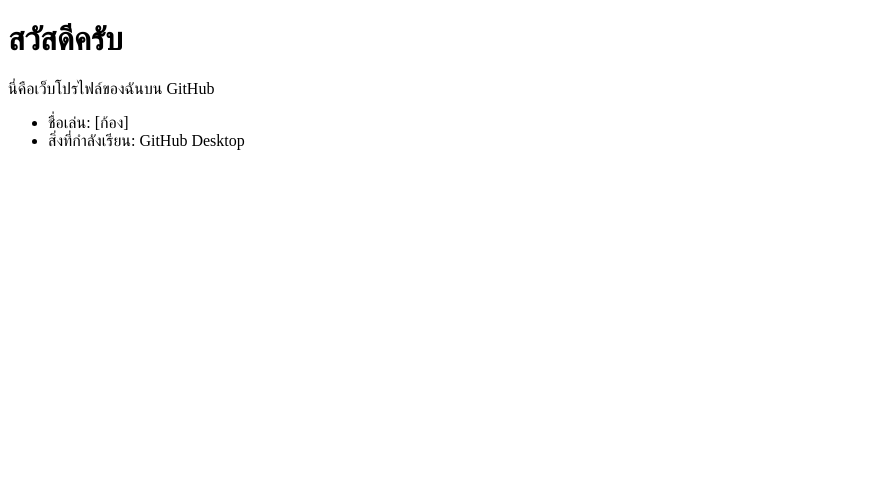
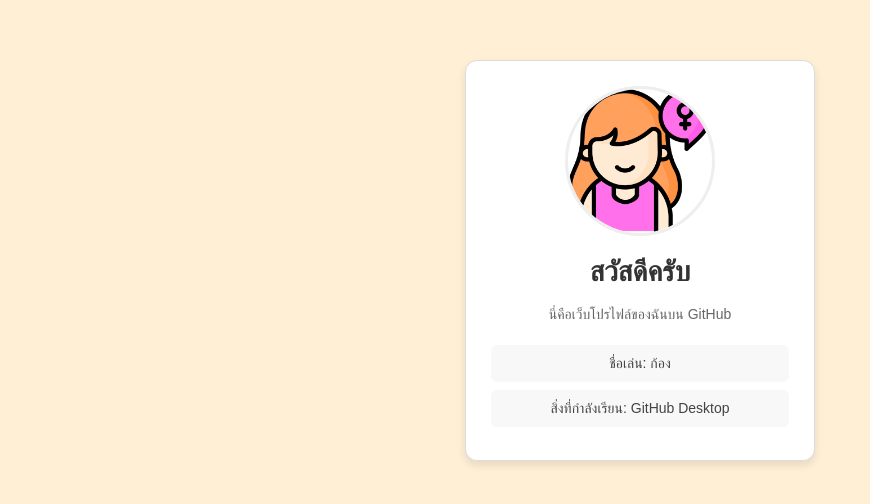
Before and after one commit to GGMANFREEFR/my-web-profile, a plain HTML site: page index.html in a window 1280 px wide. Shown: the whole page, without its empty margins (0-870 px from the left). Drawn offline with Linux system fonts and the light colour scheme.

Commit message:
สร้างเว็บไซต์โปรไฟล์และตกแต่ง CSS

```diff
--- a/index.html
+++ b/index.html
@@ -1,18 +1,30 @@
 <!DOCTYPE html>
-<html>
+<html lang="th">
 <head>
+    <meta charset="UTF-8">
+    <meta name="viewport" content="width=device-width, initial-scale=1.0">
     <title>My Web Profile</title>
+
+    <!-- เชื่อมต่อ CSS -->
+    <link rel="stylesheet" href="style.css">
 </head>
 <body>
 
-    <h1>สวัสดีครับ</h1>
+    <div class="card">
 
-    <p>นี่คือเว็บโปรไฟล์ของฉันบน GitHub</p>
+        <!-- รูปโปรไฟล์ -->
+        <img src="gender_3066802.png" alt="รูปโปรไฟล์">
 
-    <ul>
-        <li>ชื่อเล่น: [ก้อง]</li>
-        <li>สิ่งที่กำลังเรียน: GitHub Desktop</li>
-    </ul>
+        <h1 id="profile-name">สวัสดีครับ</h1>
+
+        <p class="bio">นี่คือเว็บโปรไฟล์ของฉันบน GitHub</p>
+
+        <ul>
+            <li>ชื่อเล่น: ก้อง</li>
+            <li>สิ่งที่กำลังเรียน: GitHub Desktop</li>
+        </ul>
+
+    </div>
 
 </body>
 </html>
--- /dev/null
+++ b/style.css
@@ -0,0 +1,94 @@
+/* ==============================
+   ภารกิจที่ 2: จัดสไตล์ <body>
+============================== */
+
+* {
+    box-sizing: border-box;
+}
+
+body {
+    background-color: papayawhip;
+    font-family: Arial, sans-serif;
+    margin: 0;
+    padding: 20px;
+}
+
+
+/* ==============================
+   ภารกิจที่ 3: จัดสไตล์ .card
+============================== */
+
+.card {
+    width: 350px;
+    max-width: 100%;
+    background-color: #ffffff;
+    border: 1px solid #dddddd;
+    box-shadow: 0 4px 8px rgba(0, 0, 0, 0.1);
+    margin: 40px auto;
+    padding: 25px;
+    border-radius: 12px;
+    text-align: center;
+}
+
+
+/* ==============================
+   ภารกิจที่ 4: จัดสไตล์รูปภาพ <img>
+============================== */
+
+.card img {
+    width: 150px;
+    height: 150px;
+    object-fit: cover;
+    border-radius: 50%;
+    border: 3px solid #eeeeee;
+    display: block;
+    margin: 0 auto 20px;
+}
+
+
+/* ==============================
+   ภารกิจที่ 5: จัดสไตล์ชื่อ #profile-name
+============================== */
+
+#profile-name {
+    color: #333333;
+    text-align: center;
+    font-size: 28px;
+    margin-top: 0;
+    margin-bottom: 10px;
+}
+
+
+/* ==============================
+   ภารกิจที่ 6: จัดสไตล์ .bio
+============================== */
+
+.bio {
+    color: #666666;
+    font-size: 14px;
+    line-height: 1.6;
+    margin-bottom: 20px;
+}
+
+
+/* ==============================
+   ภารกิจที่ 7: จัดสไตล์ <ul>
+============================== */
+
+ul {
+    list-style-type: none;
+    padding-left: 0;
+    margin: 0;
+}
+
+
+/* จัดสไตล์รายการ <li> */
+
+ul li {
+    color: #444444;
+    background-color: #f8f8f8;
+    padding: 10px;
+    margin-bottom: 8px;
+    border-radius: 6px;
+    font-size: 14px;
+}
```
Also changed, not shown: gender_3066802.png (added).
